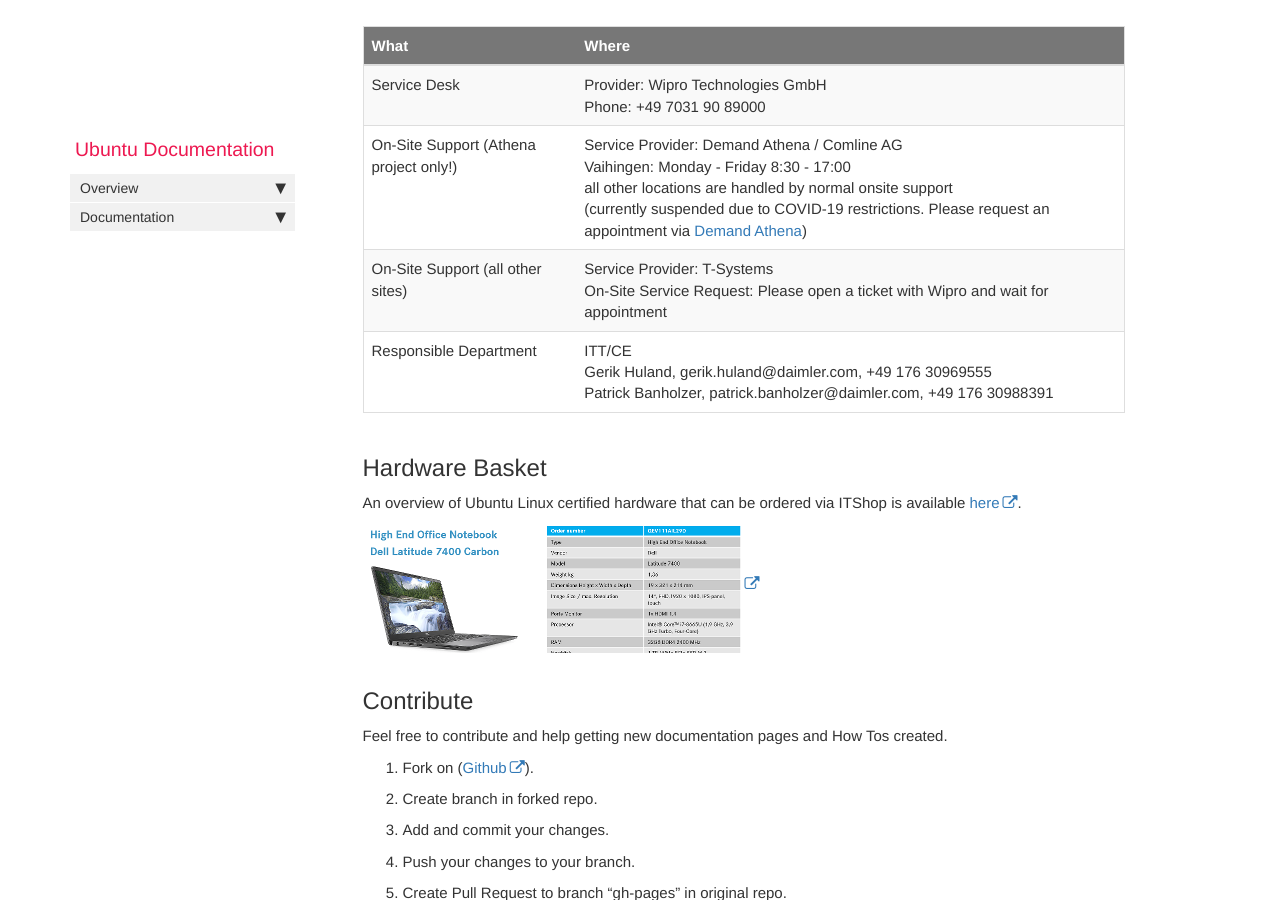
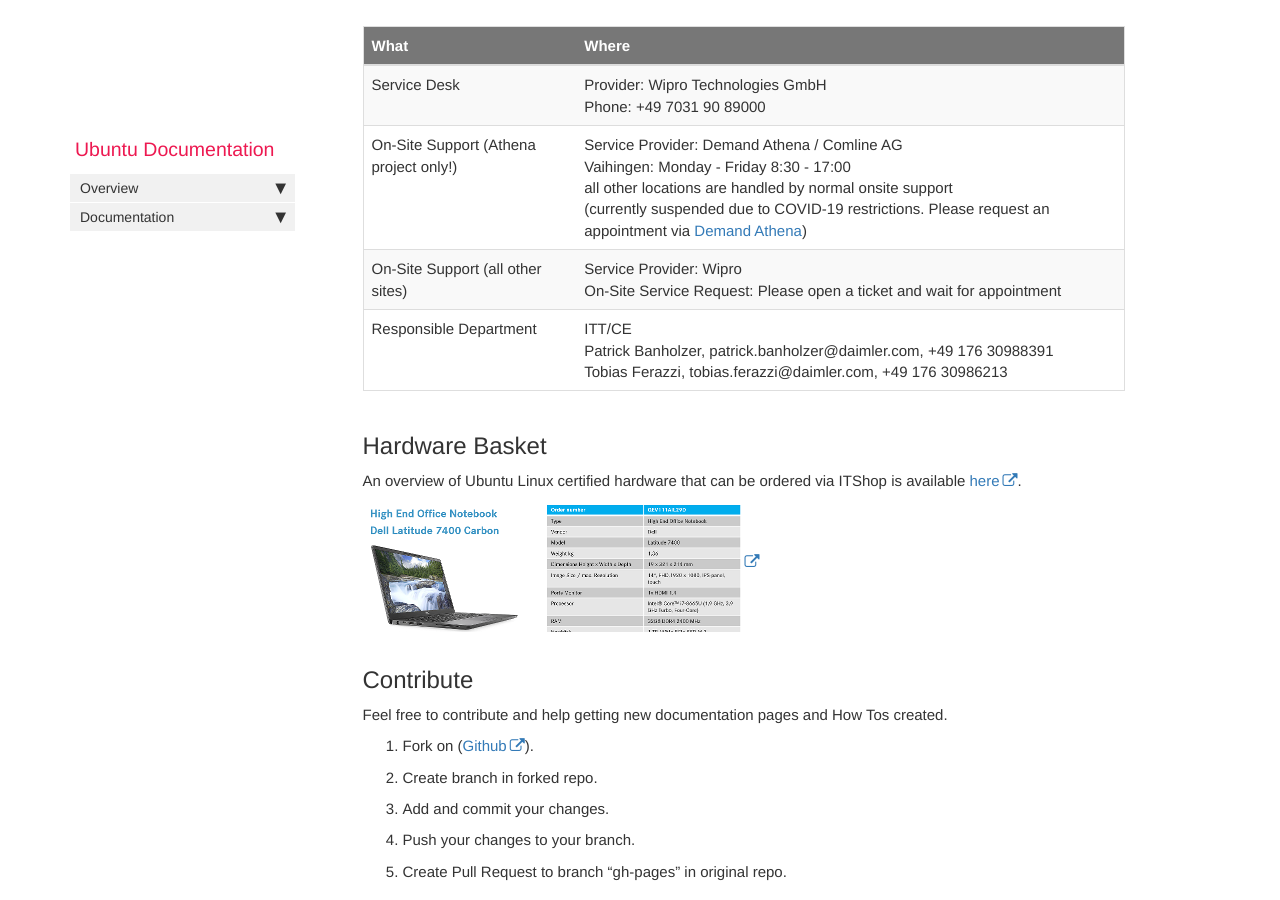
Before and after one commit to RajputPawan/Prometheus, a Jekyll site: the page built from index.md, in a window 1280 px wide and 900 px high, scrolled down 1124 px. Built offline with Jekyll 4.4.1, drawn with Linux system fonts in a browser that asks for light colours; comment, search, counter and statistics services are not loaded.

Commit message:
change onsite information and responsible service managers

```diff
--- a/index.md
+++ b/index.md
@@ -27,8 +27,8 @@
 |------|---------|
 | Service Desk | Provider: Wipro Technologies GmbH <br>Phone: +49 7031 90 89000 |
 | On-Site Support (Athena project only!) | Service Provider: Demand Athena / Comline AG <br>Vaihingen: Monday - Friday 8:30 - 17:00 <br>all other locations are handled by normal onsite support <br>(currently suspended due to COVID-19 restrictions. Please request an appointment via [Demand Athena](mailto:demand-athena@daimler.com)) |
-| On-Site Support (all other sites)     | Service Provider: T-Systems <br>On-Site Service Request: Please open a ticket with Wipro and wait for appointment |
-| Responsible Department | ITT/CE <br>Gerik Huland, gerik.huland@daimler.com, +49 176 30969555 <br>Patrick Banholzer, patrick.banholzer@daimler.com, +49 176 30988391 |
+| On-Site Support (all other sites)     | Service Provider: Wipro <br>On-Site Service Request: Please open a ticket and wait for appointment |
+| Responsible Department | ITT/CE <br>Patrick Banholzer, patrick.banholzer@daimler.com, +49 176 30988391<br>Tobias Ferazzi, tobias.ferazzi@daimler.com, +49 176 30986213 |
 
 ## Hardware Basket
 
```
